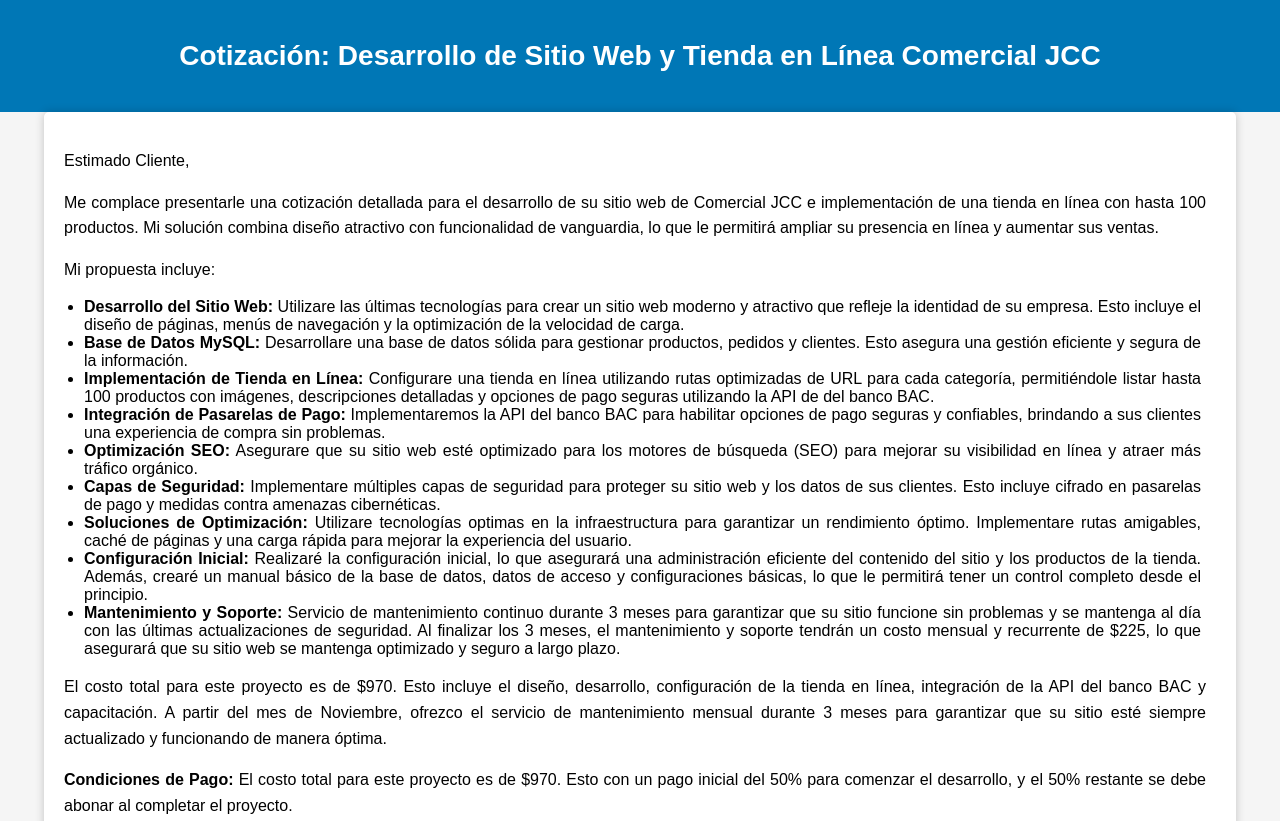
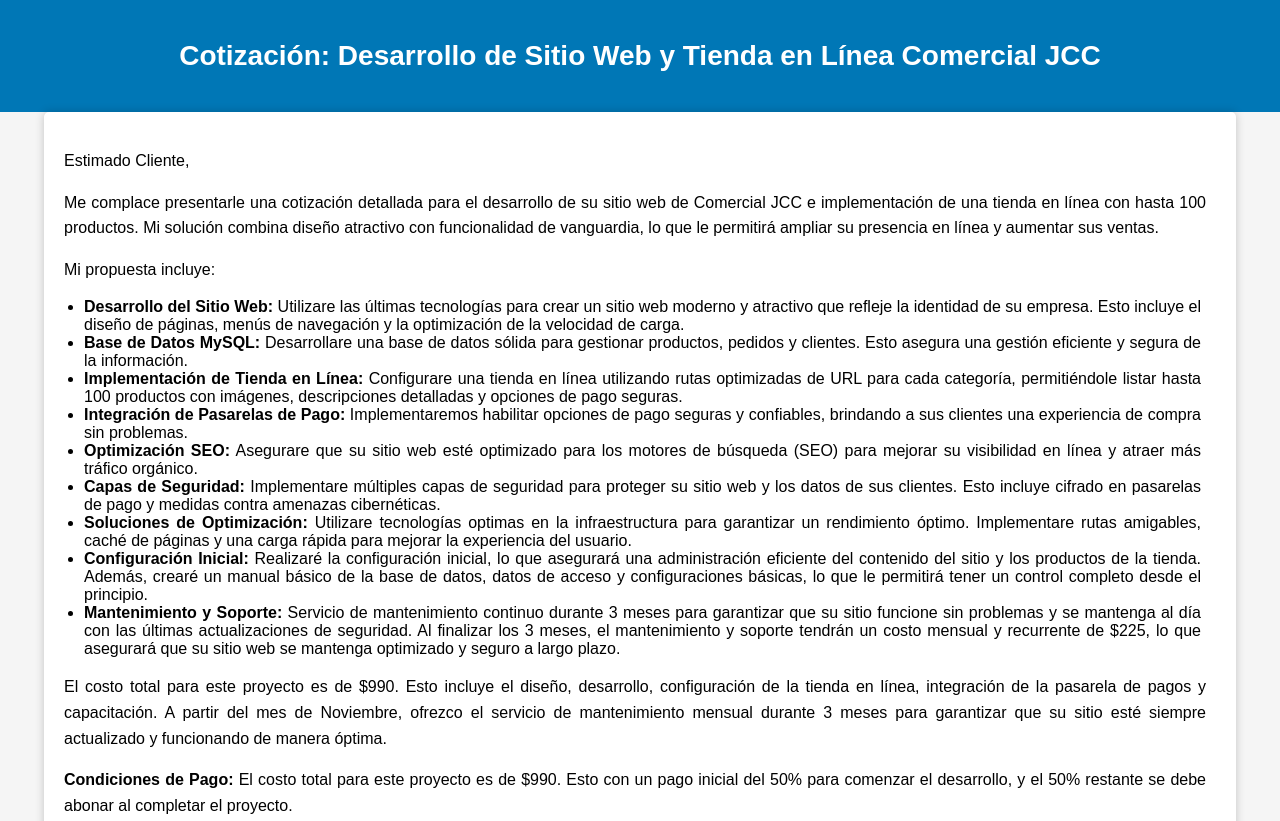
Before and after one commit to dxgabalt/comercialjcc, a plain HTML site: page index.html in a window 1280 px wide. Shown: the top 821 px of the page. Drawn offline with Linux system fonts and the light colour scheme.

Commit message:
Update index.html

```diff
--- a/index.html
+++ b/index.html
@@ -161,8 +161,8 @@
             <li><strong>Implementación de Tienda en Línea:</strong> Configurare una tienda en línea utilizando
                 rutas optimizadas de URL para cada categoría, permitiéndole listar hasta 100 productos con imágenes,
                 descripciones detalladas
-                y opciones de pago seguras utilizando la API de del banco BAC.</li>
-            <li><strong>Integración de Pasarelas de Pago:</strong> Implementaremos la API del banco BAC para habilitar
+                y opciones de pago seguras.</li>
+            <li><strong>Integración de Pasarelas de Pago:</strong> Implementaremos habilitar
                 opciones de pago seguras y confiables, brindando a sus clientes una experiencia de compra sin problemas.
             </li>
             <li><strong>Optimización SEO:</strong> Asegurare que su sitio web esté optimizado para los motores de
@@ -184,12 +184,12 @@
                 Al finalizar los 3 meses, el mantenimiento y soporte tendrán un costo mensual y recurrente de $225, lo que asegurará que
                 su sitio web se mantenga optimizado y seguro a largo plazo.</ul>
 
-        <p>El costo total para este proyecto es de $970. Esto incluye el diseño, desarrollo,
-            configuración de la tienda en línea, integración de la API del banco BAC y capacitación. A partir del mes de
+        <p>El costo total para este proyecto es de $990. Esto incluye el diseño, desarrollo,
+            configuración de la tienda en línea, integración de la pasarela de pagos y capacitación. A partir del mes de
             Noviembre, ofrezco el servicio de mantenimiento mensual durante 3 meses para garantizar que su sitio esté
             siempre
             actualizado y funcionando de manera óptima.</p>
-        <p><strong>Condiciones de Pago:</strong> El costo total para este proyecto es de $970.
+        <p><strong>Condiciones de Pago:</strong> El costo total para este proyecto es de $990.
             Esto con un pago inicial del 50% para comenzar el desarrollo, y el 50% restante se debe abonar al completar
             el proyecto.</p>
 
```
